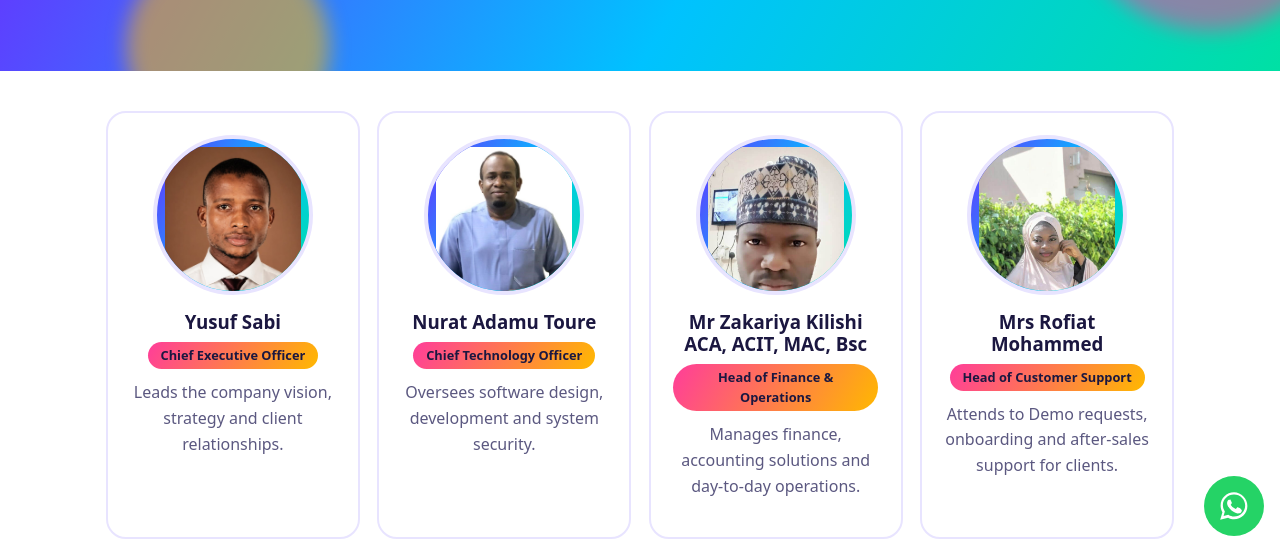
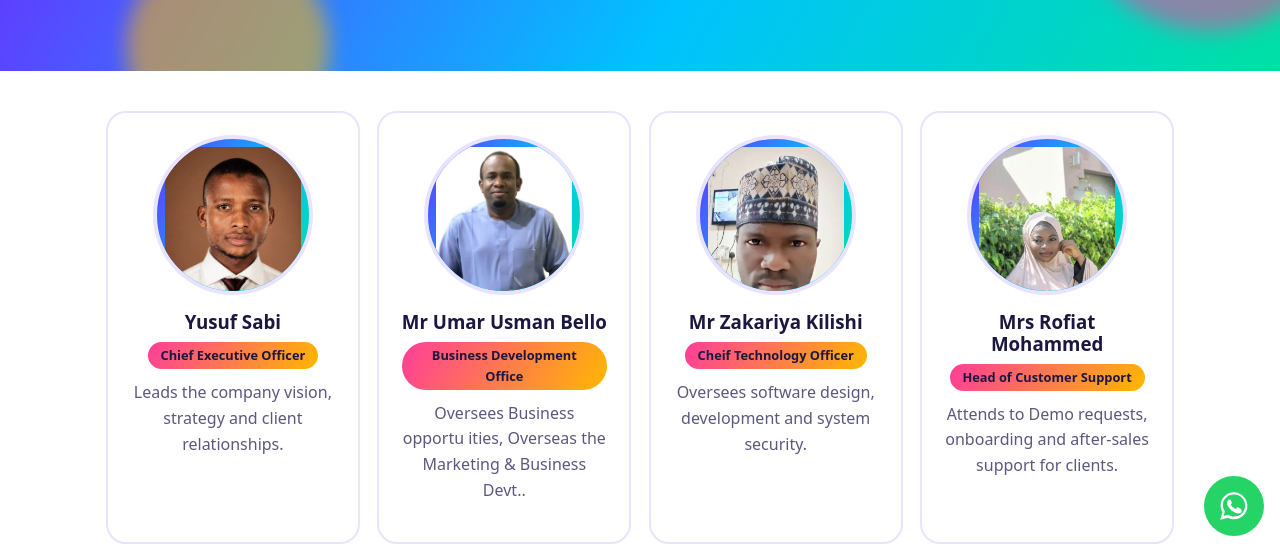
Before and after one commit to fazagprofessionalsltd-hash/fazagtechsltd, a plain HTML site: page index.html in a window 1280 px wide. Both pictures are taken after a click on the link "Our Team". Shown: the part 248-800 px from the top of the page. Drawn offline with Linux system fonts and the light colour scheme.

Commit message:
Update index.html

```diff
--- a/index.html
+++ b/index.html
@@ -190,8 +190,8 @@ footer b{color:#fff}
   <div class="hero"><div class="wrap"><h1>Meet Our Top Team</h1><p>The people behind Fazag Techs.</p></div></div>
   <div class="wrap"><div class="grid">
       <div class="card team"><div class="slot" data-src="images/team1.jpg" data-alt="Team member 1">👤</div><h3>Yusuf Sabi</h3><span class="role">Chief Executive Officer</span><p>Leads the company vision, strategy and client relationships.</p></div>
-      <div class="card team"><div class="slot" data-src="images/team2.jpg" data-alt="Team member 2">👤</div><h3>Nurat Adamu Toure</h3><span class="role">Chief Technology Officer</span><p>Oversees software design, development and system security.</p></div>
-      <div class="card team"><div class="slot" data-src="images/team3.jpg" data-alt="Team member 3">👤</div><h3>Mr Zakariya Kilishi ACA, ACIT, MAC, Bsc</h3><span class="role">Head of Finance &amp; Operations</span><p>Manages finance, accounting solutions and day-to-day operations.</p></div>
+      <div class="card team"><div class="slot" data-src="images/team2.jpg" data-alt="Team member 2">👤</div><h3>Mr Umar Usman Bello</h3><span class="role">Business Development Office</span><p>Oversees Business opportu ities, Overseas the Marketing & Business Devt..</p></div>
+      <div class="card team"><div class="slot" data-src="images/team3.jpg" data-alt="Team member 3">👤</div><h3>Mr Zakariya Kilishi</h3><span class="role">Cheif Technology Officer</span><p>Oversees software design, development and system security.</p></div>
       <div class="card team"><div class="slot" data-src="images/team4.jpg" data-alt="Team member 4">👤</div><h3>Mrs Rofiat Mohammed</h3><span class="role">Head of Customer Support</span><p>Attends to Demo requests, onboarding and after-sales support for clients.</p></div>
       </div>
   <p class="note" style="margin-top:1.5rem">Replace the names, roles and descriptions with your real team, and add photos as images/team1.jpg to team4.jpg.</p></div>
```
